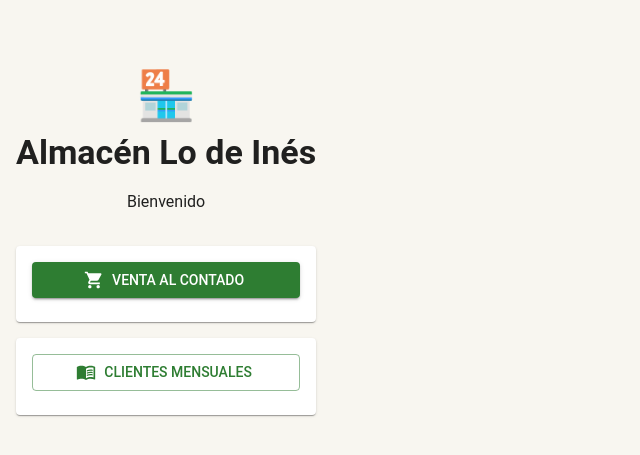
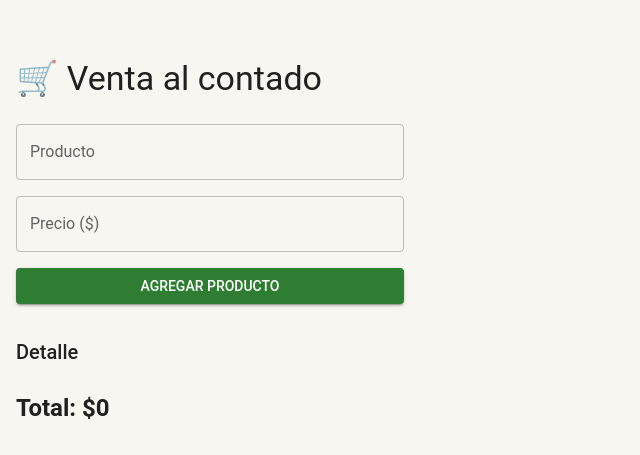
Before and after one commit to Alvarin2022/libreta-digital, a React (Vite) app: page /venta in a window 1280 px wide. Shown: the part 159-614 px from the top of the page, without its empty margins (0-640 px from the left). Built offline with nearby package versions, Linux system fonts and the light colour scheme.

Commit message:
feat: add cash sale navigation

```diff
--- a/package.json
+++ b/package.json
@@ -15,7 +15,8 @@
     "@mui/icons-material": "^9.2.0",
     "@mui/material": "^9.2.0",
     "react": "^18.3.1",
-    "react-dom": "^18.3.1"
+    "react-dom": "^18.3.1",
+    "react-router-dom": "^7.18.1"
   },
   "devDependencies": {
     "@types/react": "^18.3.3",
--- a/src/App.tsx
+++ b/src/App.tsx
@@ -1,7 +1,26 @@
+import { BrowserRouter, Routes, Route } from "react-router-dom";
+
 import Home from "./pages/Home";
+import CashSale from "./pages/CashSale";
 
 function App() {
-  return <Home />;
+  return (
+    <BrowserRouter>
+      <Routes>
+
+        <Route
+          path="/"
+          element={<Home />}
+        />
+
+        <Route
+          path="/venta"
+          element={<CashSale />}
+        />
+
+      </Routes>
+    </BrowserRouter>
+  );
 }
 
 export default App;
--- /dev/null
+++ b/src/models/SaleItem.ts
@@ -0,0 +1,4 @@
+export interface SaleItem {
+  product: string;
+  price: number;
+}
--- /dev/null
+++ b/src/pages/CashSale.tsx
@@ -0,0 +1,113 @@
+import { useState } from "react";
+import {
+  Box,
+  Button,
+  Card,
+  CardContent,
+  TextField,
+  Typography,
+} from "@mui/material";
+
+import { SaleItem } from "../models/SaleItem";
+
+
+export default function CashSale() {
+
+  const [product, setProduct] = useState("");
+  const [price, setPrice] = useState("");
+
+  const [items, setItems] = useState<SaleItem[]>([]);
+
+
+  const addItem = () => {
+
+    if (!product || !price) return;
+
+    setItems([
+      ...items,
+      {
+        product,
+        price: Number(price),
+      },
+    ]);
+
+    setProduct("");
+    setPrice("");
+  };
+
+
+  const total = items.reduce(
+    (sum, item) => sum + item.price,
+    0
+  );
+
+
+  return (
+    <Box
+      sx={{
+        padding: 2,
+        maxWidth: 420,
+        margin: "0 auto",
+      }}
+    >
+
+      <Typography variant="h4" sx={{ mb: 3 }}>
+        🛒 Venta al contado
+      </Typography>
+
+
+      <TextField
+        fullWidth
+        label="Producto"
+        value={product}
+        onChange={(e) => setProduct(e.target.value)}
+        sx={{ mb: 2 }}
+      />
+
+
+      <TextField
+        fullWidth
+        label="Precio ($)"
+        type="number"
+        value={price}
+        onChange={(e) => setPrice(e.target.value)}
+        sx={{ mb: 2 }}
+      />
+
+
+      <Button
+        fullWidth
+        variant="contained"
+        onClick={addItem}
+      >
+        Agregar producto
+      </Button>
+
+
+      <Typography variant="h6" sx={{ mt: 4 }}>
+        Detalle
+      </Typography>
+
+
+      {items.map((item, index) => (
+        <Card key={index} sx={{ mt: 1 }}>
+          <CardContent>
+            {item.product}
+            <br />
+            ${item.price}
+          </CardContent>
+        </Card>
+      ))}
+
+
+      <Typography
+        variant="h5"
+        sx={{ mt: 3, fontWeight:700 }}
+      >
+        Total: ${total}
+      </Typography>
+
+
+    </Box>
+  );
+}
--- a/src/pages/Home.tsx
+++ b/src/pages/Home.tsx
@@ -39,11 +39,12 @@ export default function Home() {
         <Card sx={{ mb: 2 }}>
           <CardContent>
             <Button
-              fullWidth
-              variant="contained"
-              startIcon={<ShoppingCartIcon />}
-            >
-              Venta al contado
+            fullWidth
+            variant="contained"
+            startIcon={<ShoppingCartIcon />}
+            href="/venta"
+        >
+            Venta al contado
             </Button>
           </CardContent>
         </Card>
```
Also changed, not shown: 1 other file (tests, documents, lock files or other folders).
